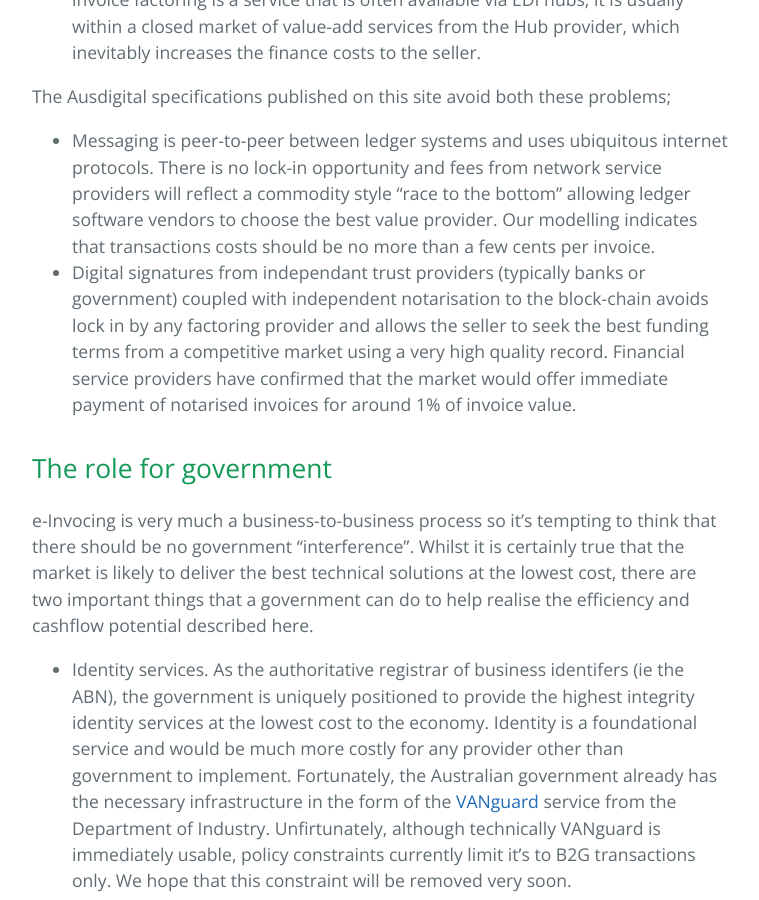
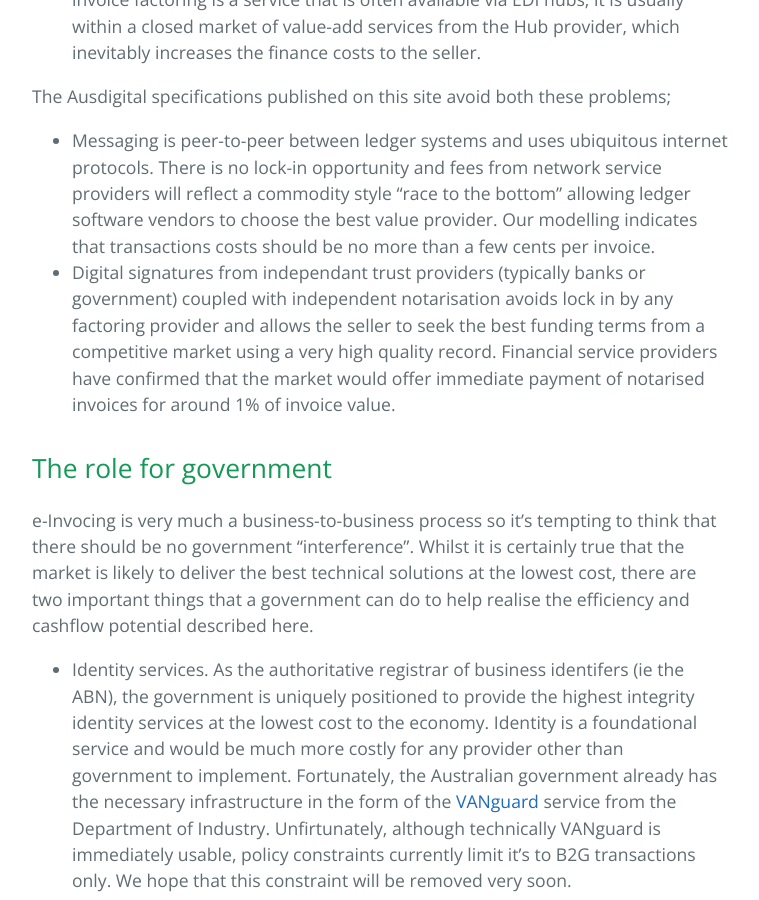
Before and after one commit to ausdigital/ausdigital.github.io, a Jekyll site: the page built from pages/business-case.md, in a window 1280 px wide and 900 px high, scrolled down 2912 px. Shown: the whole window, without its empty margins (328-1087 px from the left). Built offline with Jekyll 4.4.1, drawn with Linux system fonts in a browser that asks for light colours.

Commit message:
minor fix

```diff
--- a/pages/business-case.md
+++ b/pages/business-case.md
@@ -53,7 +53,7 @@ Although the benefits sound compelling, there is a significant risk that they ma
 The Ausdigital specifications published on this site avoid both these problems;
 
 * Messaging is peer-to-peer between ledger systems and uses ubiquitous internet protocols.  There is no lock-in opportunity and fees from network service providers will reflect a commodity style "race to the bottom" allowing ledger software vendors to choose the best value provider.  Our modelling indicates that transactions costs should be no more than a few cents per invoice.
-* Digital signatures from independant trust providers (typically banks or government) coupled with independent notarisation to the block-chain avoids lock in by any factoring provider and allows the seller to seek the best funding terms from a competitive market using a very high quality record. Financial service providers have confirmed that the market would offer immediate payment of notarised invoices for around 1% of invoice value.
+* Digital signatures from independant trust providers (typically banks or government) coupled with independent notarisation avoids lock in by any factoring provider and allows the seller to seek the best funding terms from a competitive market using a very high quality record. Financial service providers have confirmed that the market would offer immediate payment of notarised invoices for around 1% of invoice value.
 
 ## The role for government
 
```
